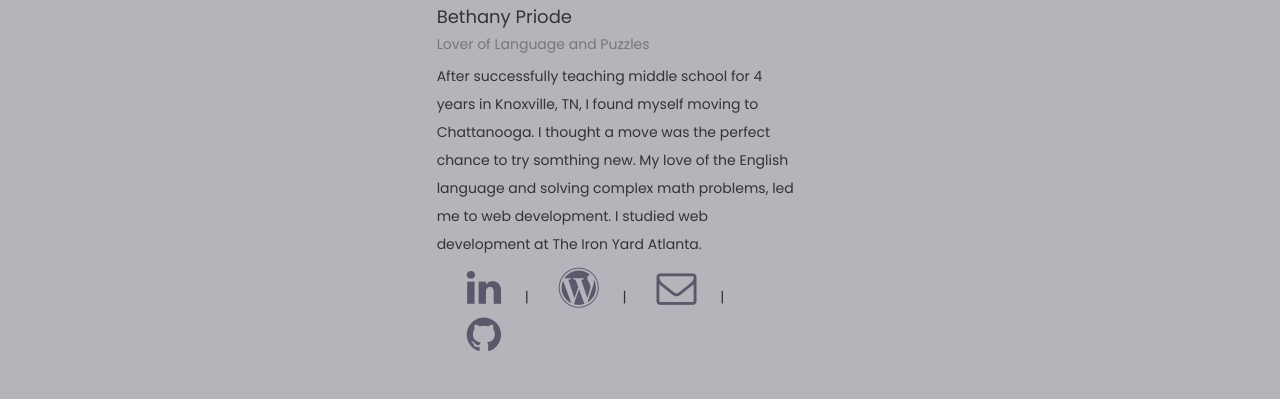
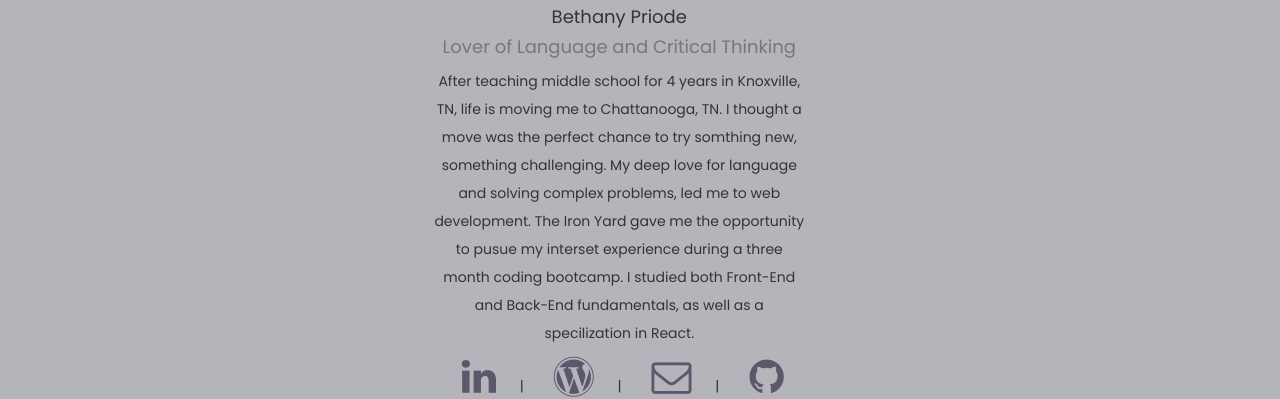
Before and after one commit to bpriode/portfolio-app, a React app: page /about in a window 1280 px wide. Shown: the part 355-754 px from the top of the page. Built offline with nearby package versions, Linux system fonts and the light colour scheme.

Commit message:
reworked about page

```diff
--- a/src/components/About.js
+++ b/src/components/About.js
@@ -3,13 +3,14 @@ import React, { Component } from 'react';
 export default class About extends Component {
   render() {
     return(
+    <div className="row">
     <div className="card app-body offset col-lg-10 col-lg-offset-4">
       <div className="card">
         <img className="card-img-top" src="https://avatars3.githubusercontent.com/u/29993968?v=4" alt=""/>
         <div className="card-block">
           <h4 className="card-title">Bethany Priode</h4>
-          <h5 className="card-subtitle mb-2 text-muted">Lover of Language and Puzzles</h5>
-          <p className="card-text">After successfully teaching middle school for 4 years in Knoxville, TN, I found myself moving to Chattanooga. I thought a move was the perfect chance to try somthing new. My love of the English language and solving complex math problems, led me to web development. I studied web development at The Iron Yard Atlanta. </p>
+          <h4 className="card-subtitle mb-2 text-muted">Lover of Language and Critical Thinking</h4>
+          <p className="card-text">After teaching middle school for 4 years in Knoxville, TN, life is moving me to Chattanooga, TN. I thought a move was the perfect chance to try somthing new, something challenging. My deep love for language and solving complex problems, led me to web development. The Iron Yard gave me the opportunity to pusue my interset experience during a three month coding bootcamp. I studied both Front-End and Back-End fundamentals, as well as a specilization in React. </p>
           <a href="https://www.linkedin.com/in/bethany-priode/" className="card-link"><i className="fa fa-linkedin fa-2x"></i></a> |
           <a href="https://bethanypriode.wordpress.com/" className="card-link"><i className="fa fa-wordpress fa-2x"></i></a> |
           <a href="mailto:bpriode@gmail.com" className="card-link"><i className="fa fa-envelope-o fa-2x" ></i></a> |
@@ -17,6 +18,7 @@ export default class About extends Component {
         </div>
       </div>
     </div>
+  </div>
     )
   }
 }
--- a/src/components/BaseLayout.js
+++ b/src/components/BaseLayout.js
@@ -10,7 +10,7 @@ export default class BaseLayout extends Component {
     }
     let navBar = {
       "backgroundColor": "#114B5F",
-      "margin": "0px",
+      'margin': "0px",
     }
 
 
--- a/src/components/Portfolio.js
+++ b/src/components/Portfolio.js
@@ -34,8 +34,7 @@ export default class Portfolio extends Component {
       <div className="card app-body offset col-lg-10 col-lg-offset-3" style={portfolio}>
         <div className="card-block">
           <h4 className="card-title" style={titleStyle}>Portfolio</h4>
-          <p className="card-text">Full Stack Web Developer | React | Node.js adorer | Mongo DB Lover</p>
-          <p className="card-text"></p>
+          <p className="card-text">Full Stack Web Developer | React | Node.js Fan | Mongo DB Lover</p>
           <a id="git" href="https://github.com/bpriode" className="card-link"><i className="fa fa-github fa-2x"></i></a>
         </div>
       </div>
--- a/src/styles/index.css
+++ b/src/styles/index.css
@@ -5,12 +5,15 @@
 body {
   margin: 0;
   padding: 0;
+  width:100%;
   font-family: sans-serif;
   background-color: #B3B5BB;
 }
 
 
 .home{
+  width: 100%;
+  display: flex;
   text-align: center;
   height: 900px;
   background-image: url("../styles/StockSnap_TWDEPDVQUR.jpg");
@@ -89,3 +92,11 @@ li a:active{
   font-size: 26px;
   margin-left: 45%;
 }
+
+p{
+  text-align: center;
+}
+
+h4{
+  text-align: center;
+}
```
